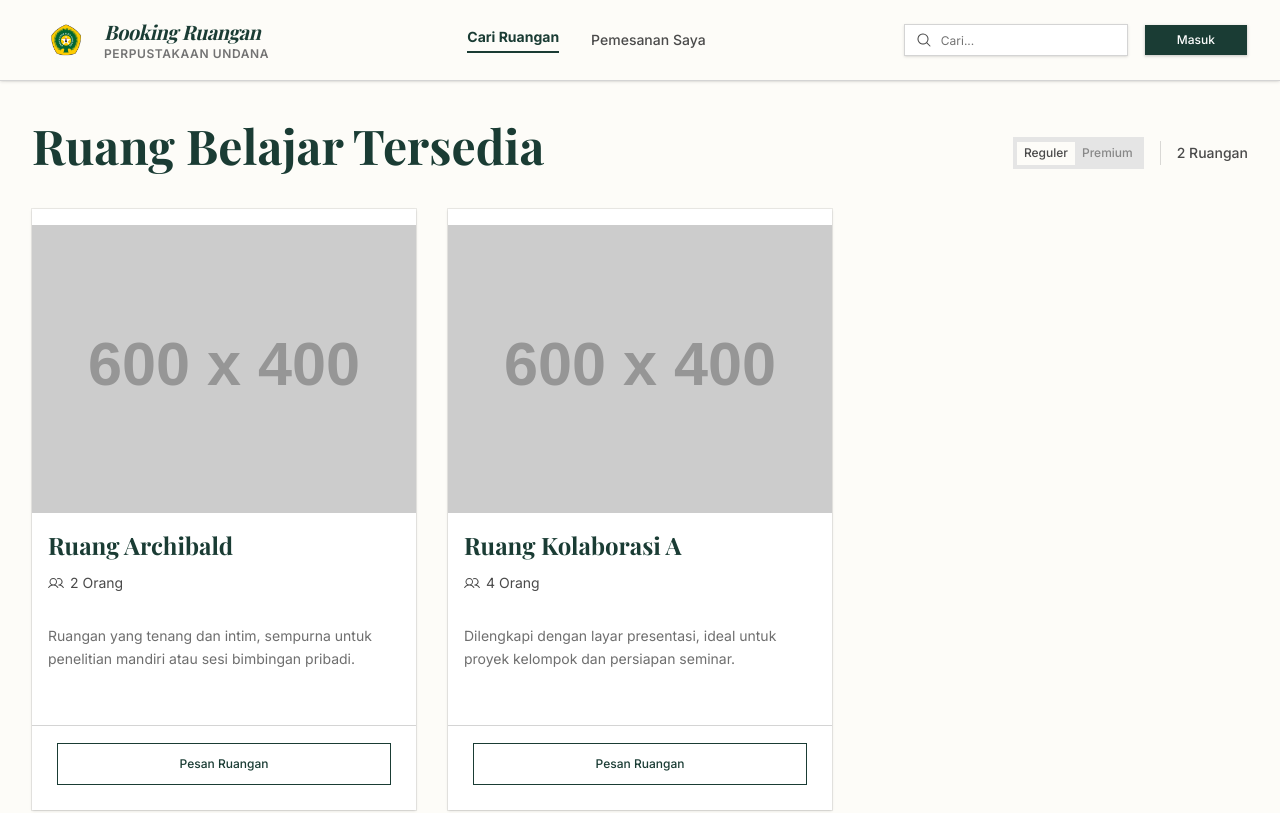
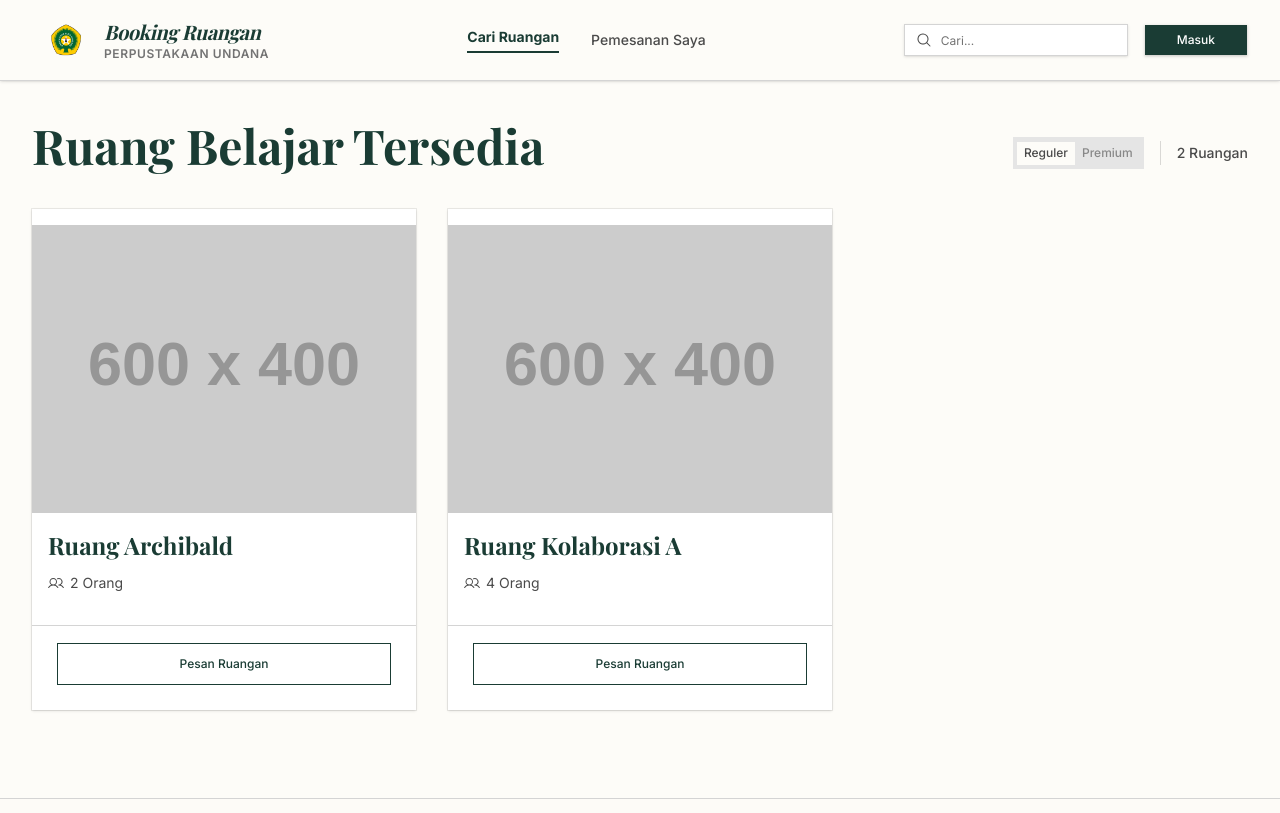
Before and after one commit to legacyditt/booking-room-perpusUndana, a Next.js app in the folder frontend/: page / in a window 1280 px wide. Shown: the top 813 px of the page. Built offline with nearby package versions, Linux system fonts and the light colour scheme; a web font is replaced by a local one.

Commit message:
fix: sembunyikan action buttons di riwayat reservasi dan hapus deskripsi card ruangan

```diff
--- a/frontend/src/features/home/components/RoomCard.tsx
+++ b/frontend/src/features/home/components/RoomCard.tsx
@@ -16,10 +16,6 @@ interface RoomCardProps {
 }
 
 export function RoomCard({ room }: RoomCardProps) {
-  // Simulasi nilai yang dihapus dari Room type
-  const descriptionMock = room.id === 1 ? "Ruangan yang tenang dan intim, sempurna untuk penelitian mandiri atau sesi bimbingan pribadi." :
-                          room.id === 4 ? "Ruangan luas yang dirancang untuk diskusi kelompok besar, kuliah, atau lokakarya akademik." :
-                          "Dilengkapi dengan layar presentasi, ideal untuk proyek kelompok dan persiapan seminar.";
 
   return (
     <Card className="overflow-hidden border-border bg-white shadow-sm transition-all hover:shadow-md">
@@ -48,11 +44,7 @@ export function RoomCard({ room }: RoomCardProps) {
         </div>
       </CardHeader>
 
-      <CardContent className="pb-6">
-        <p className="text-sm leading-relaxed text-neutral/80 min-h-[60px]">
-          {descriptionMock}
-        </p>
-      </CardContent>
+
       <CardFooter className="pt-4 pb-6 px-6">
         <Link
           href={`/room/${room.id}`}
--- a/frontend/src/features/reservations/components/ReservationCard.tsx
+++ b/frontend/src/features/reservations/components/ReservationCard.tsx
@@ -1,6 +1,6 @@
 "use client";
 
-import { format, formatDistanceToNow, isToday } from "date-fns";
+import { format, formatDistanceToNow, isToday, isBefore, startOfDay } from "date-fns";
 import { id as idLocale } from "date-fns/locale";
 import { CalendarBlank, Clock, Users } from "@phosphor-icons/react/dist/ssr";
 import { Button } from "@/components/ui/button";
@@ -60,6 +60,9 @@ export function ReservationCard({
     locale: idLocale,
   });
 
+  const today = startOfDay(new Date());
+  const isPast = isBefore(bookingDate, today);
+
   const currentStatus = statusConfig[booking.status] || {
     label: booking.status || "UNKNOWN",
     variant: "secondary",
@@ -112,8 +115,9 @@ export function ReservationCard({
       </CardContent>
 
       {/* Action Buttons */}
-      <CardFooter className="p-4 sm:p-6 pt-3 sm:pt-2 grid grid-cols-1 sm:grid-cols-2 gap-3 border-t border-border/20 bg-neutral/5">
-        {booking.status === "APPROVED" && (
+      {!isPast && (
+        <CardFooter className="p-4 sm:p-6 pt-3 sm:pt-2 grid grid-cols-1 sm:grid-cols-2 gap-3 border-t border-border/20 bg-neutral/5">
+          {booking.status === "APPROVED" && (
           <>
             <Button
               variant="outline"
@@ -217,7 +221,8 @@ export function ReservationCard({
             </DialogContent>
           </Dialog>
         )}
-      </CardFooter>
+        </CardFooter>
+      )}
     </Card>
   );
 }
```
